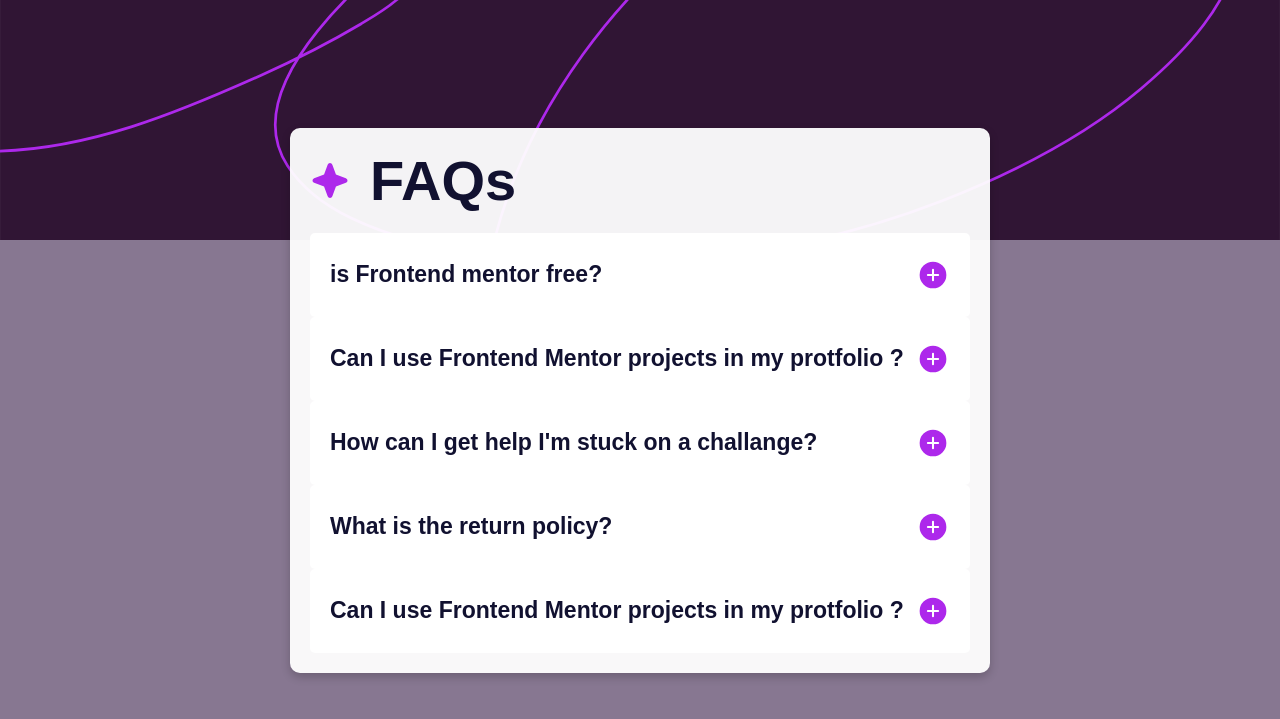
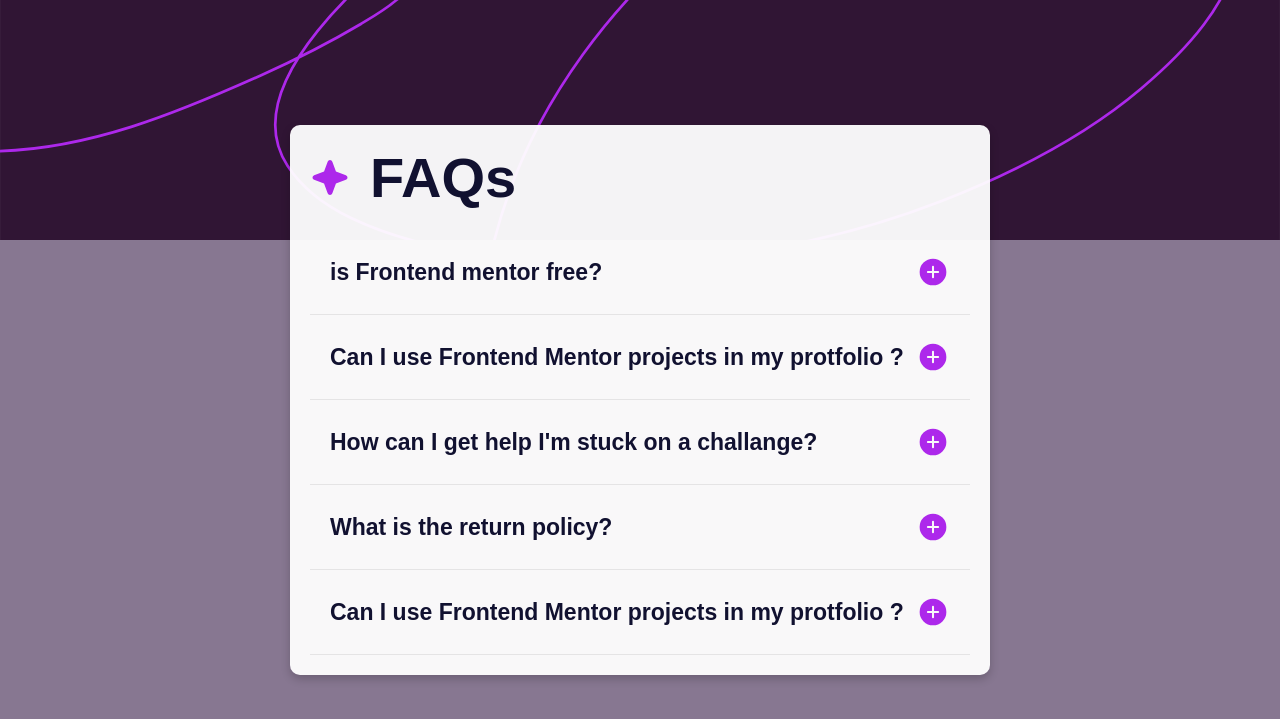
Before and after one commit to ossma-coscous/FAQ_frontend_mentor, a plain HTML site: page index.html in a window 1280 px wide. Drawn offline with Linux system fonts and the light colour scheme.

Commit message:
Update faq.css
Signed-off-by: Abdelmoula <81912556+ossma-coscous@users.noreply.github.com>

```diff
--- a/faq.css
+++ b/faq.css
@@ -64,10 +64,12 @@ body::after {
 }
 
 .wrapper {
-    background-color: white;
+  background-color: none;
     margin-bottom: 0;
     padding: 15px 20px;
-    border-radius: 5px;
+    /* border-radius: 5px; */
+    border-bottom: 1px solid #8080802b;
+    padding-inline: 0px !important;
 }
 
 .toggle {
```
